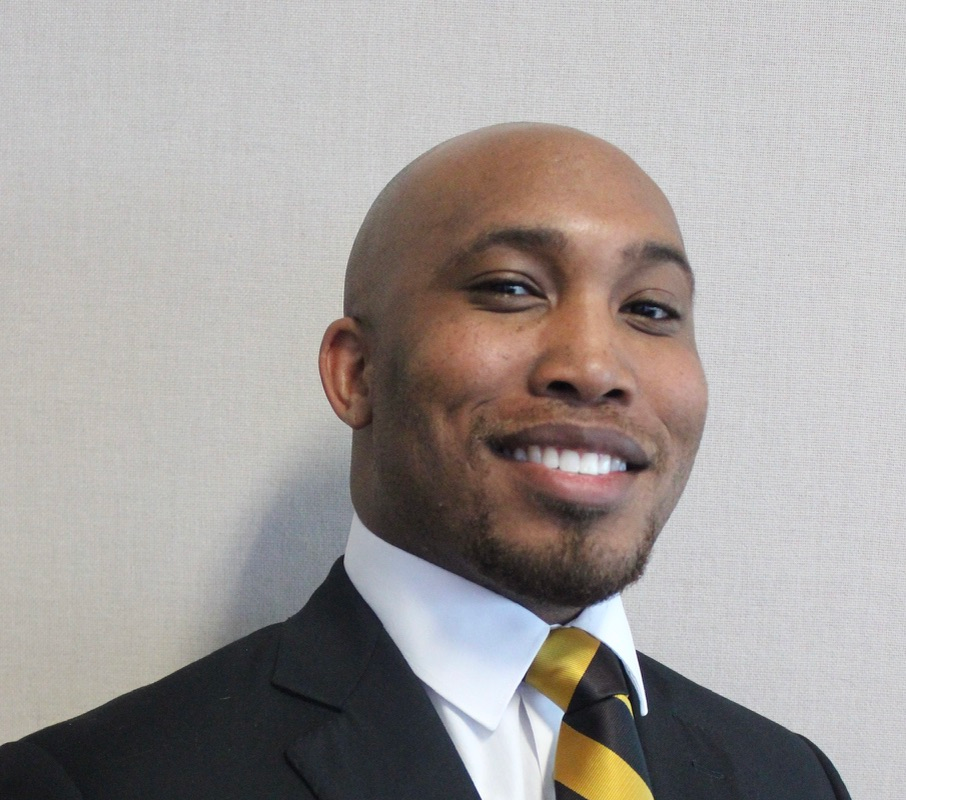
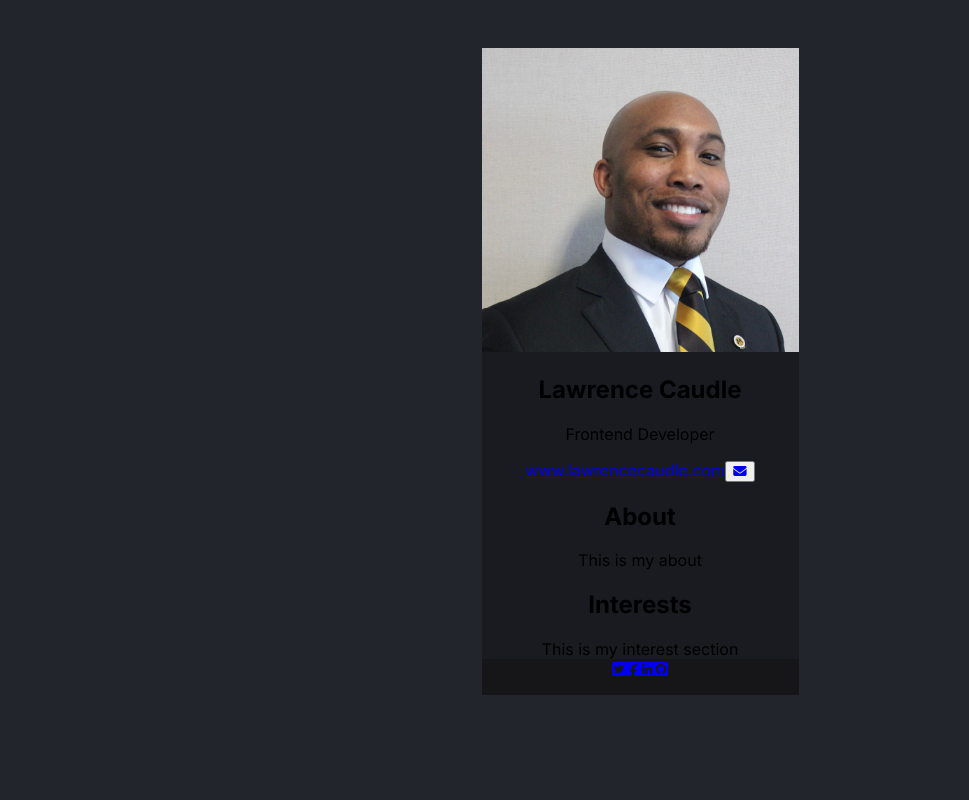
Before and after one commit to ltc870/digitalbusinesscard-react, a React (Vite) app: page / in a window 1280 px wide. Shown: the top 800 px of the page, without its empty margins (0-969 px from the left). Built offline with nearby package versions, Linux system fonts and the light colour scheme.

Commit message:
added styles to HeroImage, Main, and Footer components

```diff
--- a/src/css/App.css
+++ b/src/css/App.css
@@ -12,4 +12,38 @@ body {
     margin: 0;
     padding: 0;
     font-family: Inter, sans-serif;
+    background-color: #23252C;
+    text-align: center;
 }
+
+.container {
+    width: 317px;
+    margin: 3em auto 0;
+}
+
+.hero {
+    margin-bottom: 0;
+}
+
+.hero-image {
+    width: 100%;
+}
+
+.main {
+    background-color: #1A1B21;
+    margin-top: -5px;
+}
+
+.main-title {
+    margin-top: 0;
+    padding-top: 1em;
+}
+
+.main-interests-text {
+    margin-bottom: 0;
+}
+
+.footer {
+    background-color: #161619;
+    padding-bottom: 1em;
+}
```
